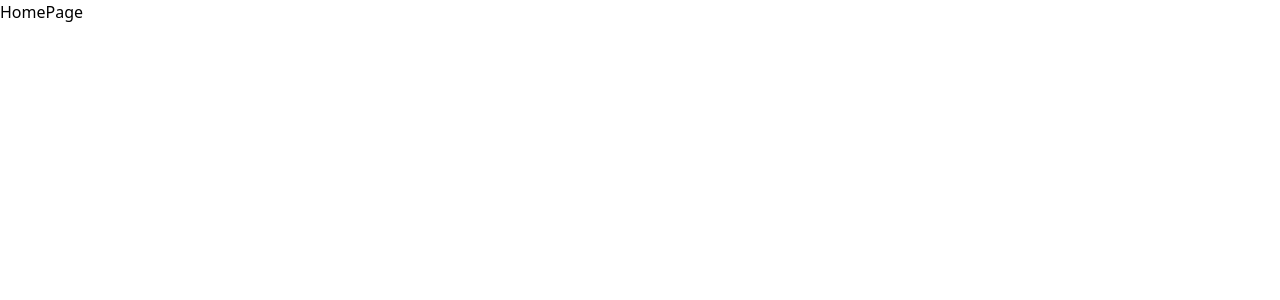
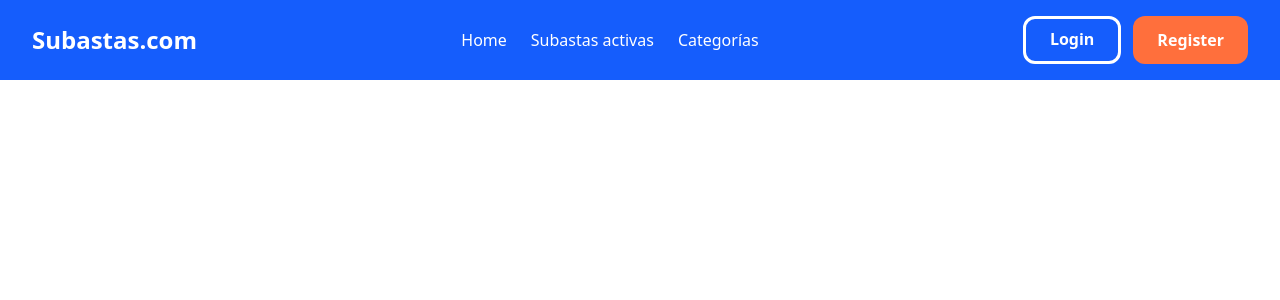
Before and after one commit to PaulaJGarciaR/ProyectoSubasta_GBD, a React (Vite) app in the folder subasta_gbd/frontend/: page / in a window 1280 px wide. Shown: the top 300 px of the page. Built offline with nearby package versions, Linux system fonts and the light colour scheme.

Commit message:
first commit navbar

```diff
--- a/subasta_gbd/frontend/src/App.jsx
+++ b/subasta_gbd/frontend/src/App.jsx
@@ -1,12 +1,13 @@
 import { BrowserRouter, Routes,Route } from "react-router-dom";
 import RegisterPage from "./pages/RegisterPage";
 import LoginPage from "./pages/LoginPage";
+import HomePage from "./pages/HomePage";
 
 function App() {
   return (
     <BrowserRouter>
       <Routes>
-        <Route path='/' element={<h1>HomePage</h1>}></Route>
+        <Route path='/' element={<HomePage/>}></Route>
         <Route path='/login' element={<LoginPage/>}></Route>
         <Route path='/register' element={<RegisterPage/>}></Route>
 
--- /dev/null
+++ b/subasta_gbd/frontend/src/pages/HomePage.jsx
@@ -0,0 +1,53 @@
+import { Link } from "react-router-dom";
+
+function HomePage() {
+  return (
+    <div className="w-full">
+      <nav className="flex items-center justify-between bg-blue-600 px-8 py-4 text-white">
+        <div className="text-2xl font-bold">Subastas.com</div>
+        <ul className="flex gap-6">
+          <li>
+            <Link to="/" className="hover:text-gray-200">
+              Home
+            </Link>
+          </li>
+          <li>
+            <Link to="/" className="hover:text-gray-200">
+              Subastas activas
+            </Link>
+          </li>
+          <li>
+            <Link to="/" className="hover:text-gray-200">
+              Categorías
+            </Link>
+          </li>
+        </ul>
+
+        <div className="flex gap-3">
+          <Link
+            to="/login"
+            className="bg-transparent border-3 border-white px-6 py-2 rounded-xl text-white font-bold hover:bg-white hover:text-[#FF6F3C]"
+          >
+            Login
+          </Link>
+          <Link
+            to="/register"
+            className="bg-[#FF6F3C] px-6 py-3 rounded-xl font-semibold text-white hover:bg-[#F9A26C]"
+          >
+            Register
+          </Link>
+        </div>
+      </nav>
+
+
+
+      {/* <section className="bg-yellow-400 h-screen flex  justify-center">
+        <div className="bg-[#5C2C00] w-[90%] h-[500px] flex items-center  text-white">
+
+        </div>
+      </section> */}
+    </div>
+  );
+}
+
+export default HomePage;
--- a/subasta_gbd/frontend/src/pages/LoginPage.jsx
+++ b/subasta_gbd/frontend/src/pages/LoginPage.jsx
@@ -44,7 +44,10 @@ function LoginPage() {
               <div className="block">
                 <h1 className="text-white font-bold text-sm">¿Aún no eres parte de Subasta.com?</h1>
                 <div className="flex justify-center mt-4">
-                  <button className="bg-transparent border-3 border-white px-6 py-2 rounded-xl text-white font-bold hover:bg-white hover:text-[#FF6F3C]">Registrate</button>
+                  <link/>
+                  <button className="bg-transparent border-3 border-white px-6 py-2 rounded-xl text-white font-bold hover:bg-white hover:text-[#FF6F3C]">
+                    Registrate
+                  </button>
                 </div>
 
               </div>
```
